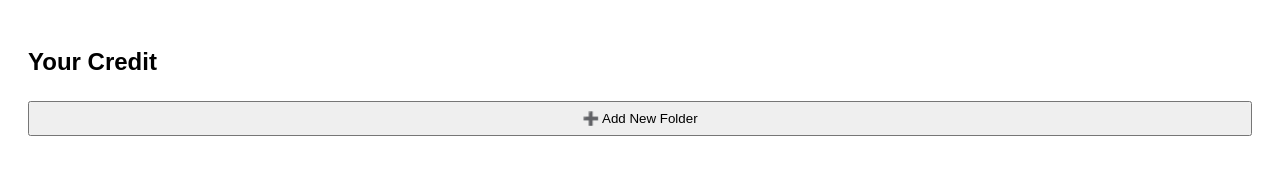
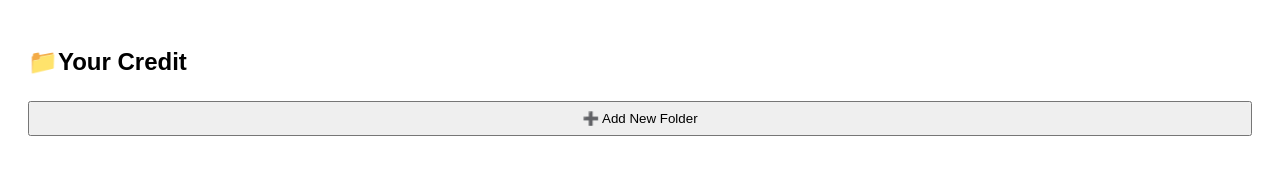
Before and after one commit to mhusainzit/cdredit, a plain HTML site: page index.html in a window 1280 px wide. Drawn offline with Linux system fonts and the light colour scheme.

Commit message:
Add files via upload

```diff
--- a/index.html
+++ b/index.html
@@ -15,7 +15,7 @@
 </head>
 <body>
 
-<h2>Your Credit</h2>
+<h2> 📁Your Credit</h2>
 
 <button onclick="createFolder()">➕ Add New Folder</button>
 
```
